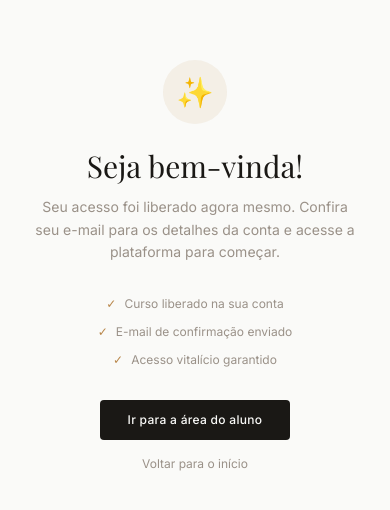
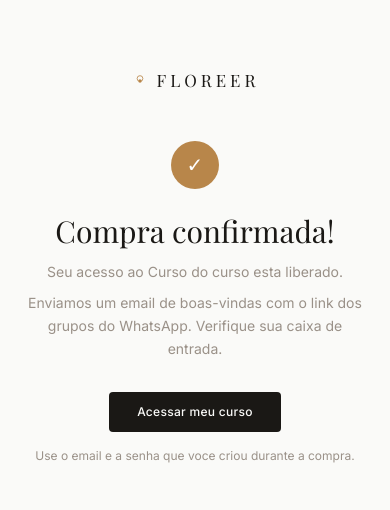
Before and after one commit to lehlanzarinii/floreer-site, a Next.js app: page /checkout/sucesso in a window 390 px wide. Shown: the part 156-666 px from the top of the page. Built offline with nearby package versions, Linux system fonts and the light colour scheme; a web font is replaced by a local one.

Commit message:
feat: precos novos + sem download + esqueci senha + pagina sucesso + blog mobile

```diff
--- a/app/aluno/login/page.tsx
+++ b/app/aluno/login/page.tsx
@@ -6,40 +6,36 @@ import { supabase } from "../../../lib/supabase";
 
 export default function LoginPage() {
   const router = useRouter();
-  const [modo, setModo] = useState<"login" | "cadastro">("login");
+  const [modo, setModo] = useState<"login" | "reset">("login");
   const [email, setEmail] = useState("");
   const [senha, setSenha] = useState("");
-  const [nome, setNome] = useState("");
   const [erro, setErro] = useState("");
   const [mensagem, setMensagem] = useState("");
   const [carregando, setCarregando] = useState(false);
 
-  async function handleSubmit(e: React.FormEvent) {
+  async function handleLogin(e: React.FormEvent) {
     e.preventDefault();
-    setErro("");
-    setMensagem("");
-    setCarregando(true);
-
-    if (modo === "login") {
+    setErro(""); setMensagem(""); setCarregando(true);
     const { error } = await supabase.auth.signInWithPassword({ email, password: senha });
     if (error) {
       setErro("Email ou senha incorretos.");
     } else {
       router.push("/aluno");
     }
-    } else {
-      const { error } = await supabase.auth.signUp({
-        email,
-        password: senha,
-        options: { data: { nome } },
+    setCarregando(false);
+  }
+
+  async function handleReset(e: React.FormEvent) {
+    e.preventDefault();
+    setErro(""); setMensagem(""); setCarregando(true);
+    const { error } = await supabase.auth.resetPasswordForEmail(email, {
+      redirectTo: `${process.env.NEXT_PUBLIC_SITE_URL || "https://floreer.com.br"}/aluno/nova-senha`,
     });
     if (error) {
-        setErro("Erro ao criar conta. Tente novamente.");
+      setErro("Nao foi possivel enviar o email. Verifique o endereco.");
     } else {
-        setMensagem("Conta criada! Verifique seu email para confirmar o cadastro.");
+      setMensagem("Email enviado! Verifique sua caixa de entrada e clique no link para redefinir sua senha.");
     }
-    }
-
     setCarregando(false);
   }
 
@@ -55,27 +51,14 @@ export default function LoginPage() {
 
       <div className="w-full max-w-sm">
         <h1 className="font-serif text-3xl text-floreer-dark mb-1">
-          {modo === "login" ? "Entrar" : "Criar conta"}
+          {modo === "login" ? "Entrar" : "Redefinir senha"}
         </h1>
         <p className="text-sm text-floreer-muted mb-7">
-          {modo === "login" ? "Acesse sua área do aluno." : "Cadastre-se para acessar seus cursos."}
+          {modo === "login" ? "Acesse sua area do aluno." : "Enviaremos um link para o seu email."}
         </p>
 
-        <form onSubmit={handleSubmit} className="flex flex-col gap-4">
-          {modo === "cadastro" && (
-            <div>
-              <label className="block text-[11px] text-floreer-muted tracking-wide mb-1.5">SEU NOME</label>
-              <input
-                type="text"
-                value={nome}
-                onChange={(e) => setNome(e.target.value)}
-                placeholder="Seu nome"
-                required
-                className="w-full bg-white border border-floreer-border rounded-md px-4 py-2.5 text-sm text-floreer-dark placeholder:text-[#C0B8B0] focus:outline-none focus:border-floreer-gold"
-              />
-            </div>
-          )}
-
+        {modo === "login" ? (
+          <form onSubmit={handleLogin} className="flex flex-col gap-4">
             <div>
               <label className="block text-[11px] text-floreer-muted tracking-wide mb-1.5">E-MAIL</label>
               <input
@@ -87,7 +70,6 @@ export default function LoginPage() {
                 className="w-full bg-white border border-floreer-border rounded-md px-4 py-2.5 text-sm text-floreer-dark placeholder:text-[#C0B8B0] focus:outline-none focus:border-floreer-gold"
               />
             </div>
-
             <div>
               <label className="block text-[11px] text-floreer-muted tracking-wide mb-1.5">SENHA</label>
               <input
@@ -100,34 +82,45 @@ export default function LoginPage() {
                 className="w-full bg-white border border-floreer-border rounded-md px-4 py-2.5 text-sm text-floreer-dark placeholder:text-[#C0B8B0] focus:outline-none focus:border-floreer-gold"
               />
             </div>
-
+            {erro && <p className="text-xs text-red-500">{erro}</p>}
+            <button type="submit" disabled={carregando} className="btn-primary w-full mt-1 disabled:opacity-60">
+              {carregando ? "Aguarde..." : "Entrar"}
+            </button>
+            <button
+              type="button"
+              onClick={() => { setModo("reset"); setErro(""); setMensagem(""); }}
+              className="text-xs text-floreer-muted text-center hover:text-floreer-gold transition-colors"
+            >
+              Esqueci minha senha
+            </button>
+          </form>
+        ) : (
+          <form onSubmit={handleReset} className="flex flex-col gap-4">
+            <div>
+              <label className="block text-[11px] text-floreer-muted tracking-wide mb-1.5">E-MAIL</label>
+              <input
+                type="email"
+                value={email}
+                onChange={(e) => setEmail(e.target.value)}
+                placeholder="seu@email.com"
+                required
+                className="w-full bg-white border border-floreer-border rounded-md px-4 py-2.5 text-sm text-floreer-dark placeholder:text-[#C0B8B0] focus:outline-none focus:border-floreer-gold"
+              />
+            </div>
             {erro && <p className="text-xs text-red-500">{erro}</p>}
             {mensagem && <p className="text-xs text-green-600">{mensagem}</p>}
-
+            <button type="submit" disabled={carregando} className="btn-primary w-full mt-1 disabled:opacity-60">
+              {carregando ? "Enviando..." : "Enviar link"}
+            </button>
             <button
-            type="submit"
-            disabled={carregando}
-            className="btn-primary w-full mt-1 disabled:opacity-60"
+              type="button"
+              onClick={() => { setModo("login"); setErro(""); setMensagem(""); }}
+              className="text-xs text-floreer-muted text-center hover:text-floreer-gold transition-colors"
             >
-            {carregando ? "Aguarde..." : modo === "login" ? "Entrar" : "Criar conta"}
+              Voltar ao login
             </button>
           </form>
-
-        <p className="text-xs text-floreer-muted text-center mt-6">
-          {modo === "login" ? (
-            <>Não tem conta?{" "}
-              <button onClick={() => setModo("cadastro")} className="text-floreer-gold underline">
-                Cadastre-se
-              </button>
-            </>
-          ) : (
-            <>Já tem conta?{" "}
-              <button onClick={() => setModo("login")} className="text-floreer-gold underline">
-                Entrar
-              </button>
-            </>
         )}
-        </p>
       </div>
     </div>
   );
--- /dev/null
+++ b/app/aluno/nova-senha/page.tsx
@@ -0,0 +1,93 @@
+"use client";
+import { useState, useEffect } from "react";
+import { useRouter } from "next/navigation";
+import Link from "next/link";
+import { supabase } from "../../../lib/supabase";
+
+export default function NovaSenhaPage() {
+  const router = useRouter();
+  const [senha, setSenha] = useState("");
+  const [confirmar, setConfirmar] = useState("");
+  const [erro, setErro] = useState("");
+  const [sucesso, setSucesso] = useState(false);
+  const [carregando, setCarregando] = useState(false);
+  const [pronto, setPronto] = useState(false);
+
+  useEffect(() => {
+    // Supabase processa o hash da URL automaticamente e cria a sessão
+    supabase.auth.onAuthStateChange((event) => {
+      if (event === "PASSWORD_RECOVERY") setPronto(true);
+    });
+  }, []);
+
+  async function handleSubmit(e: React.FormEvent) {
+    e.preventDefault();
+    if (senha !== confirmar) { setErro("As senhas nao coincidem."); return; }
+    if (senha.length < 6) { setErro("A senha deve ter no minimo 6 caracteres."); return; }
+    setErro(""); setCarregando(true);
+    const { error } = await supabase.auth.updateUser({ password: senha });
+    if (error) {
+      setErro("Erro ao redefinir senha. Tente solicitar um novo link.");
+    } else {
+      setSucesso(true);
+      setTimeout(() => router.push("/aluno"), 2000);
+    }
+    setCarregando(false);
+  }
+
+  return (
+    <div className="min-h-screen bg-floreer-bg flex flex-col items-center justify-center px-6">
+      <Link href="/" className="flex items-center gap-2 mb-10">
+        <svg width="18" height="18" viewBox="0 0 22 22" fill="none">
+          <circle cx="11" cy="8" r="3.5" stroke="#B8864A" strokeWidth="1" />
+          <circle cx="11" cy="11" r="2" fill="#B8864A" />
+        </svg>
+        <span className="font-serif text-[17px] text-floreer-dark tracking-[4px]">FLOREER</span>
+      </Link>
+
+      <div className="w-full max-w-sm">
+        <h1 className="font-serif text-3xl text-floreer-dark mb-1">Nova senha</h1>
+        <p className="text-sm text-floreer-muted mb-7">Escolha uma nova senha para sua conta.</p>
+
+        {sucesso ? (
+          <div className="text-center">
+            <p className="text-sm text-green-600 mb-4">Senha redefinida com sucesso! Redirecionando...</p>
+          </div>
+        ) : !pronto ? (
+          <p className="text-sm text-floreer-muted">Verificando link... se nada acontecer, solicite um novo link de redefinicao.</p>
+        ) : (
+          <form onSubmit={handleSubmit} className="flex flex-col gap-4">
+            <div>
+              <label className="block text-[11px] text-floreer-muted tracking-wide mb-1.5">NOVA SENHA</label>
+              <input
+                type="password"
+                value={senha}
+                onChange={(e) => setSenha(e.target.value)}
+                placeholder="••••••••"
+                required
+                minLength={6}
+                className="w-full bg-white border border-floreer-border rounded-md px-4 py-2.5 text-sm focus:outline-none focus:border-floreer-gold"
+              />
+            </div>
+            <div>
+              <label className="block text-[11px] text-floreer-muted tracking-wide mb-1.5">CONFIRMAR SENHA</label>
+              <input
+                type="password"
+                value={confirmar}
+                onChange={(e) => setConfirmar(e.target.value)}
+                placeholder="••••••••"
+                required
+                minLength={6}
+                className="w-full bg-white border border-floreer-border rounded-md px-4 py-2.5 text-sm focus:outline-none focus:border-floreer-gold"
+              />
+            </div>
+            {erro && <p className="text-xs text-red-500">{erro}</p>}
+            <button type="submit" disabled={carregando} className="btn-primary w-full mt-1 disabled:opacity-60">
+              {carregando ? "Salvando..." : "Salvar nova senha"}
+            </button>
+          </form>
+        )}
+      </div>
+    </div>
+  );
+}
--- a/app/blog/page.tsx
+++ b/app/blog/page.tsx
@@ -8,7 +8,7 @@ export default function BlogPage() {
     <>
       <Navbar />
 
-      <section className="px-6 md:px-10 py-14 max-w-3xl">
+      <section className="px-6 md:px-10 py-14 max-w-3xl mx-auto w-full">
         <div className="label-tag mb-5">Blog Floreer</div>
         <h1 className="font-serif text-4xl text-floreer-dark mb-2">
           Beleza com metodo
@@ -24,7 +24,7 @@ export default function BlogPage() {
               href={`/blog/${post.slug}`}
               className="card p-7 hover:border-floreer-gold transition-colors group"
             >
-              <div className="flex items-center gap-3 mb-3">
+              <div className="flex flex-wrap items-center gap-3 mb-3">
                 <span className="label-tag text-[9px]">{post.categoria}</span>
                 <span className="text-[10px] text-floreer-muted">{post.data}</span>
                 <span className="text-[10px] text-floreer-muted">· {post.tempoLeitura}</span>
--- a/app/checkout/sucesso/page.tsx
+++ b/app/checkout/sucesso/page.tsx
@@ -1,46 +1,70 @@
+"use client";
+import { useSearchParams } from "next/navigation";
 import Link from "next/link";
-import { getCurso } from "../../../lib/cursos";
+import { Suspense } from "react";
 
-export default function SucessoPage({
-  searchParams,
-}: {
-  searchParams: { curso?: string };
-}) {
-  const curso = searchParams.curso ? getCurso(searchParams.curso) : null;
+function SucessoConteudo() {
+  const searchParams = useSearchParams();
+  const curso = searchParams.get("curso") || "";
+  const pendente = searchParams.get("pendente") === "1";
+
+  const nomes: Record<string, string> = {
+    broto: "Broto",
+    botao: "Botao",
+    plena: "Plena",
+    "flor-completa": "Flor Completa",
+  };
+  const nomeCurso = nomes[curso] || "do curso";
 
   return (
-    <div className="min-h-screen bg-floreer-bg flex items-center justify-center p-8">
-      <div className="text-center max-w-sm">
-        <div className="w-16 h-16 rounded-full bg-floreer-gold/10 flex items-center justify-center text-3xl mx-auto mb-6">
-          ✨
-        </div>
-        <h1 className="font-serif text-3xl text-floreer-dark mb-3">
-          Seja bem-vinda{curso ? ` ao ${curso.nome}` : ""}!
-        </h1>
-        <p className="text-sm text-floreer-muted leading-relaxed mb-8">
-          Seu acesso foi liberado agora mesmo. Confira seu e-mail para os detalhes da conta e acesse a plataforma para começar.
-        </p>
-        <div className="flex flex-col gap-3 items-center">
-          <div className="flex items-center gap-2 text-xs text-floreer-muted">
-            <span className="text-floreer-gold">✓</span>
-            {curso ? `Curso ${curso.nome}` : "Curso"} liberado na sua conta
-          </div>
-          <div className="flex items-center gap-2 text-xs text-floreer-muted">
-            <span className="text-floreer-gold">✓</span>
-            E-mail de confirmação enviado
-          </div>
-          <div className="flex items-center gap-2 text-xs text-floreer-muted">
-            <span className="text-floreer-gold">✓</span>
-            Acesso vitalício garantido
-          </div>
-        </div>
-        <Link href="/aluno" className="btn-primary inline-block mt-8">
-          Ir para a área do aluno
+    <div className="min-h-screen bg-floreer-bg flex flex-col items-center justify-center px-6 text-center">
+      <Link href="/" className="flex items-center gap-2 mb-12">
+        <svg width="18" height="18" viewBox="0 0 22 22" fill="none">
+          <circle cx="11" cy="8" r="3.5" stroke="#B8864A" strokeWidth="1" />
+          <circle cx="11" cy="11" r="2" fill="#B8864A" />
+        </svg>
+        <span className="font-serif text-[17px] text-floreer-dark tracking-[4px]">FLOREER</span>
+      </Link>
+
+      <div className="max-w-sm">
+        {pendente ? (
+          <>
+            <p className="text-3xl mb-4">⏳</p>
+            <h1 className="font-serif text-3xl text-floreer-dark mb-3">Pagamento em analise</h1>
+            <p className="text-sm text-floreer-muted leading-relaxed mb-6">
+              Seu pagamento do Curso {nomeCurso} esta sendo processado. Assim que confirmado, voce recebera um email com o acesso.
+            </p>
+          </>
+        ) : (
+          <>
+            <div className="w-12 h-12 bg-floreer-gold rounded-full flex items-center justify-center mx-auto mb-6">
+              <span className="text-white text-xl">✓</span>
+            </div>
+            <h1 className="font-serif text-3xl text-floreer-dark mb-3">Compra confirmada!</h1>
+            <p className="text-sm text-floreer-muted leading-relaxed mb-2">
+              Seu acesso ao Curso {nomeCurso} esta liberado.
+            </p>
+            <p className="text-sm text-floreer-muted leading-relaxed mb-8">
+              Enviamos um email de boas-vindas com o link dos grupos do WhatsApp. Verifique sua caixa de entrada.
+            </p>
+          </>
+        )}
+
+        <Link href="/aluno/login" className="btn-primary inline-block mb-4">
+          Acessar meu curso
         </Link>
-        <p className="text-xs text-floreer-muted mt-4">
-          <Link href="/" className="hover:text-floreer-dark">Voltar para o início</Link>
+        <p className="text-xs text-floreer-muted">
+          Use o email e a senha que voce criou durante a compra.
         </p>
       </div>
     </div>
   );
 }
+
+export default function SucessoPage() {
+  return (
+    <Suspense>
+      <SucessoConteudo />
+    </Suspense>
+  );
+}
```
Also changed, not shown: app/aluno/curso/[slug]/page.tsx (+2 -25 lines), lib/cursos.ts (+11 -10 lines). Lines whose indentation alone changed are shown as unchanged.
